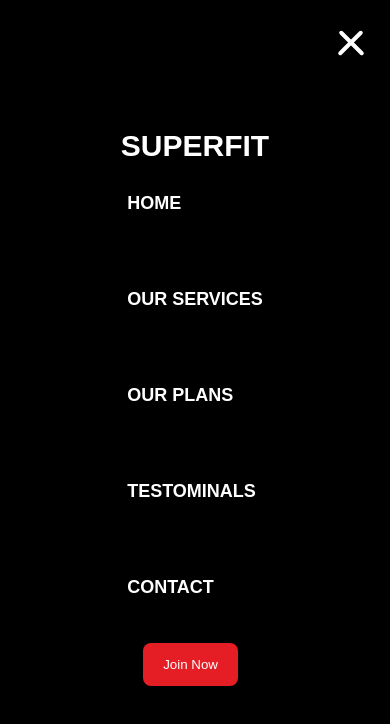
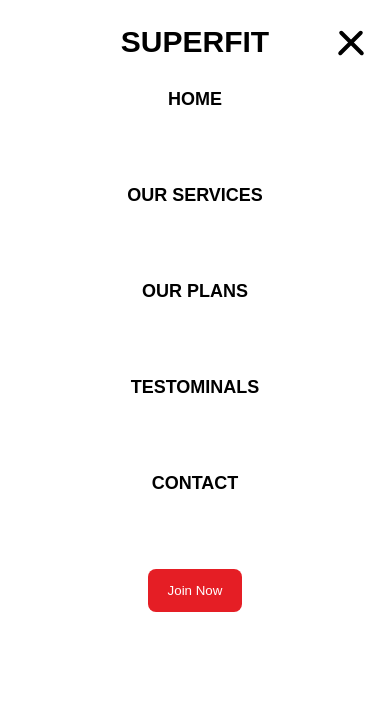
Before and after one commit to amchatman/Fitness-Website, a plain HTML site: page index.html in a window 390 px wide. Both pictures are taken after a click on the button 353 px from the left and 33 px from the top of the page. Drawn offline with Linux system fonts and the light colour scheme.

Commit message:
Update Navigation
Fixed styling issue with mobile navigation
Fixed JavaScript code so the mobile navigation can toggle on click.

```diff
--- a/index.html
+++ b/index.html
@@ -8,7 +8,7 @@
     <title>SuperFit</title>
   </head>
   <body>
-      <nav>
+      <nav class="hide">
         <div class="nav-container">
             <h1 class="text-logo">Superfit</h1>
             <div class="nav-links">
@@ -21,15 +21,16 @@
             </div>
             </ul>
             <a href="#"><button class="nav-button">Join Now</button></a>
+            </div>
 
-            <button class="mobile-nav" >
+
+      </nav>
+       <button class="mobile-nav">
                 <span></span>
                 <span></span>
                 <span></span>
             </button>
 
-        </div>
-      </nav>
       <script src="main.js"></script>
   </body>
 </html>
--- a/main.js
+++ b/main.js
@@ -1,7 +1,8 @@
-/*eslint-env es6*//*global require*/
 let mobile = document.querySelector('.mobile-nav');
+let navElement = document.querySelector('nav');
 
 mobile.addEventListener('click', function(){
     this.classList.toggle('is-active');
+    navElement.classList.toggle('is-active');
 
  });
--- a/style.css
+++ b/style.css
@@ -67,7 +67,7 @@ nav{
     height:4px;
     margin-bottom:5px;
     position:relative;
-    background-color:var(--light);
+    background-color:var(--dark);
     border-radius:6px;
 
 }
@@ -100,21 +100,23 @@ nav{
         display:inline-block;
     }
 }
+
 @media (max-width:768px){
     nav{
         width:100%;
         height:100vh;
         z-index: 1;
-        background-color:var(--dark);
+        background-color:var(--light);
         display:flex;
         justify-content:center;
         align-items:center;
-        color:var(--light);
+        color:var(--dark);
         flex-direction:column;
 
     }
     .nav-container{
        display:block;
+
     }
     .nav-container h1{
         text-align:center;
@@ -124,18 +126,16 @@ nav{
         display:block;
     }
     .nav-links li{
-        margin-bottom:75px
+        margin-bottom:75px;
+        text-align:center;
     }
     .nav-links a{
-        color:var(--light);
+        color:var(--dark);
         text-transform:uppercase;
         font-weight:900;
     }
     .nav-button{
-        margin:0;
-        position:relative;
-        bottom:30px;
-        left:100px
+        margin:0 auto;
 
     }
     .mobile-nav{
@@ -144,4 +144,9 @@ nav{
         right:20px;
 
     }
+    nav.hide{
+        display:none;
+    }
+    nav.is-active{
+        display:block;
 }
```
